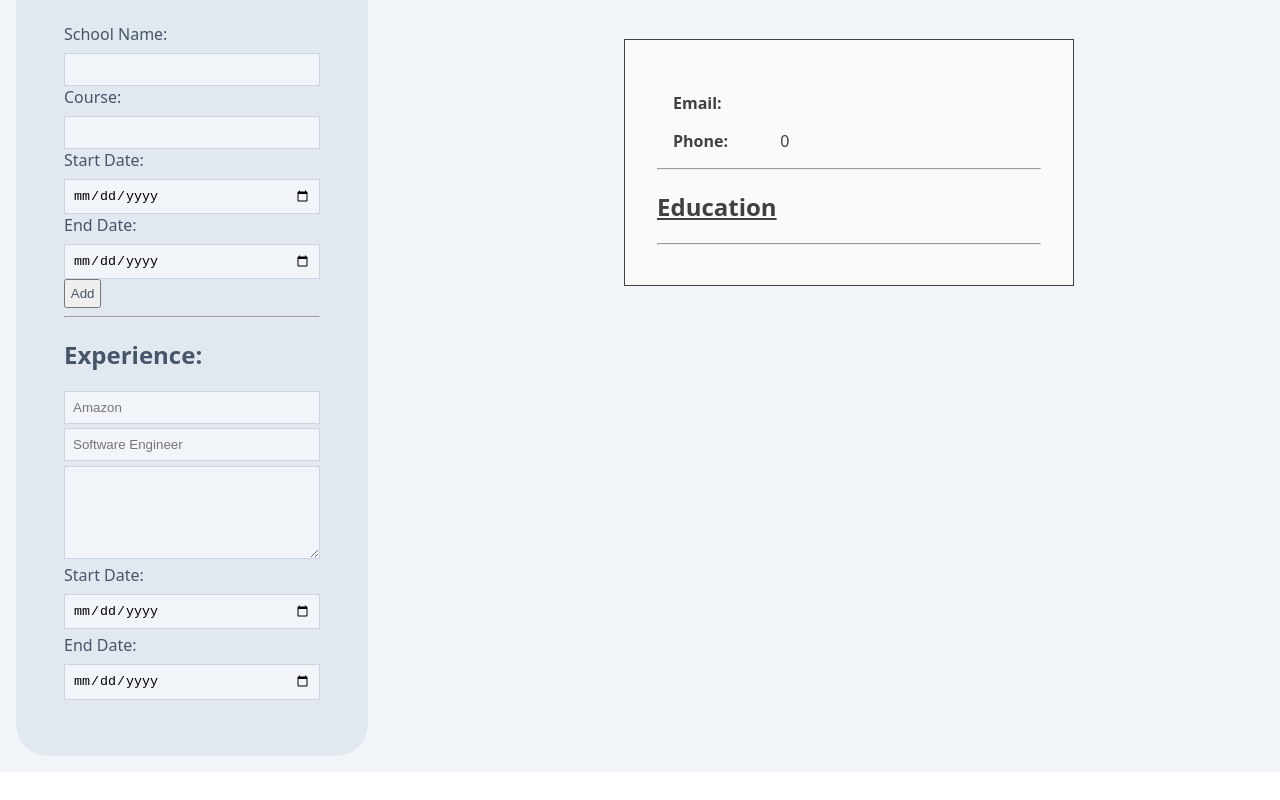
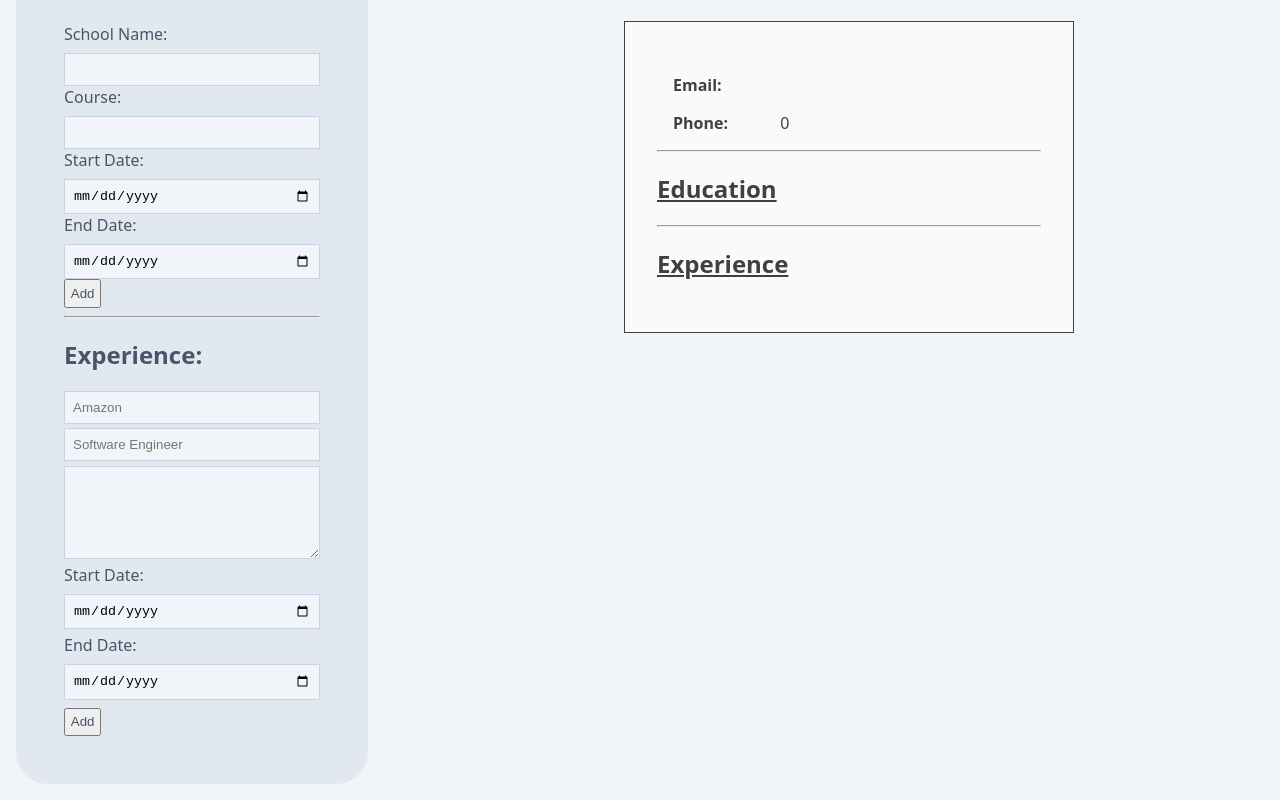
Before and after one commit to Liamsuu/CV-App, a React (Vite) app: page / in a window 1280 px wide. Shown: the part 430-1230 px from the top of the page. Before the commit the page ends 1202 px from the top, so only its background shows below. Built offline with nearby package versions, Linux system fonts and the light colour scheme.

Commit message:
Create ability to create multiple experience data

```diff
--- a/src/App.jsx
+++ b/src/App.jsx
@@ -47,7 +47,7 @@ function App() {
   });
 
   function addToExperienceList() {
-    setEduList((experienceList) => [
+    setExperienceList((experienceList) => [
       ...experienceList,
       { ...experienceValues },
     ]);
@@ -79,6 +79,7 @@ function App() {
             experience={experienceValues}
             setExperience={setExperienceValues}
           />
+          <button onClick={addToExperienceList}>Add</button>
         </div>
       </form>
       <CV
--- a/src/CV.jsx
+++ b/src/CV.jsx
@@ -11,6 +11,27 @@ function displayEducation(eduList) {
           <span style={{ fontSize: "0.8rem" }}>{object.courseName}</span>
         </p>
       </div>
+    );
+  });
+}
+
+function displayExperience(experienceList) {
+  return experienceList.map((object) => {
+    return (
+      <>
+        <div key={object.id} style={{ display: "flex", gap: "5rem" }}>
+          <p style={{ fontSize: "0.8rem" }}>
+            <span style={{ fontWeight: "bold" }}>{object.startDate}</span> -{" "}
+            <span style={{ fontWeight: "bold" }}>{object.endDate}</span>
+          </p>
+          <p>
+            <span style={{ fontWeight: "bold" }}>{object.companyName}</span>{" "}
+            <br />
+            <span style={{ fontSize: "0.8rem" }}>{object.position}</span>
+          </p>
+        </div>
+        <p style={{ fontSize: "0.8rem" }}>{object.responsibilities}</p>
+      </>
     );
   });
 }
@@ -41,9 +62,9 @@ export default function CV({ inputValues, eduList, experienceList }) {
       </section>
       <hr />
 
-      {/* <section id="experience-cv">
+      <section id="experience-cv">
         <h2 style={{ textDecoration: "underline" }}>Experience</h2>
-        <div style={{ display: "flex", gap: "5rem" }}>
+        {/* <div style={{ display: "flex", gap: "5rem" }}>
           <p style={{ fontSize: "0.8rem" }}>
             <span style={{ fontWeight: "bold" }}>{userInfo.startDate}</span> -{" "}
             <span style={{ fontWeight: "bold" }}>{userInfo.endDate}</span>
@@ -54,8 +75,9 @@ export default function CV({ inputValues, eduList, experienceList }) {
             <span style={{ fontSize: "0.8rem" }}>{userInfo.position}</span>
           </p>
         </div>
-        <p style={{ fontSize: "0.8rem" }}>{userInfo.responsibilities}</p>
-      </section> */}
+        <p style={{ fontSize: "0.8rem" }}>{userInfo.responsibilities}</p> */}
+        {displayExperience(experienceList)}
+      </section>
     </div>
   );
 }
```
